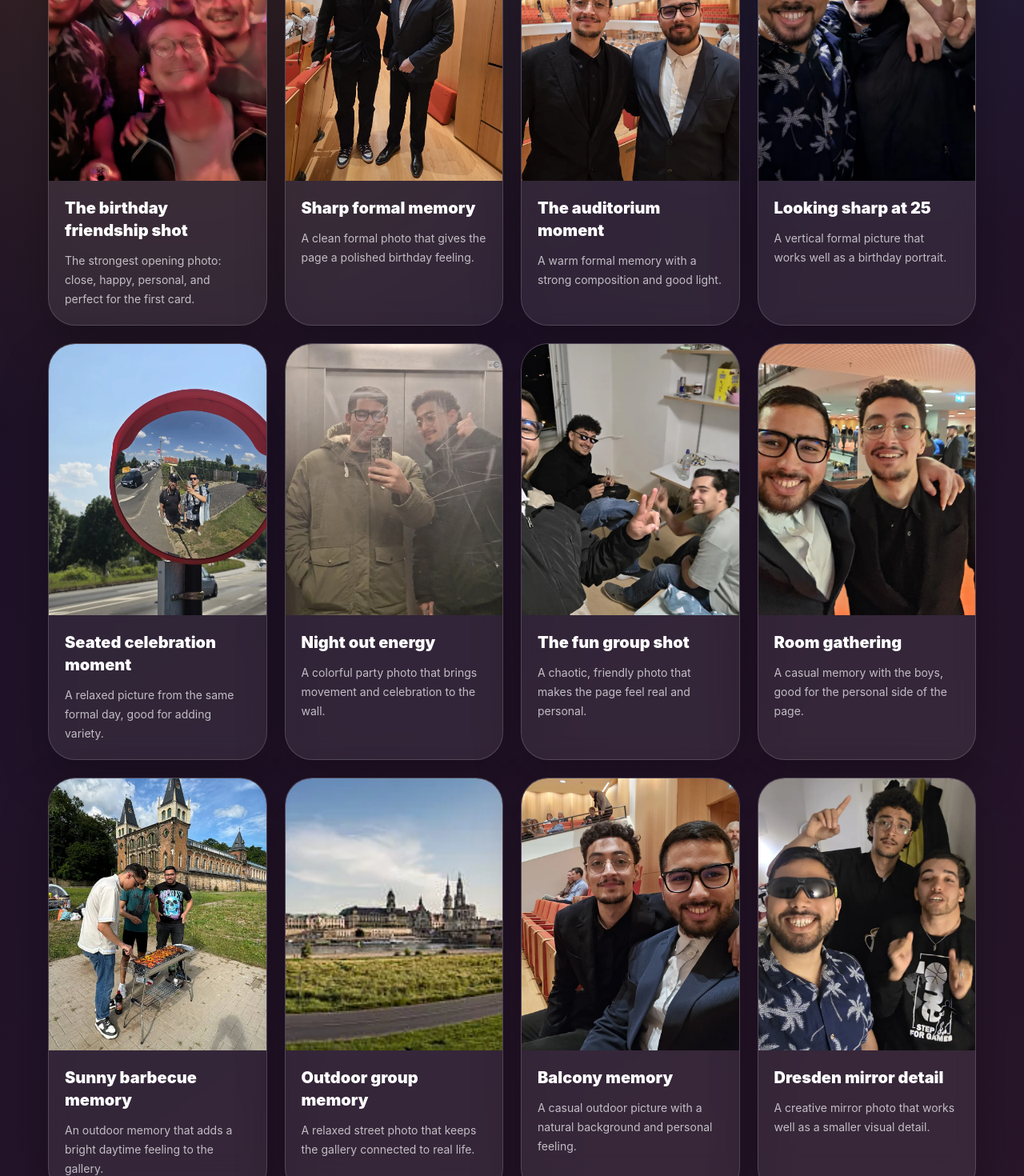
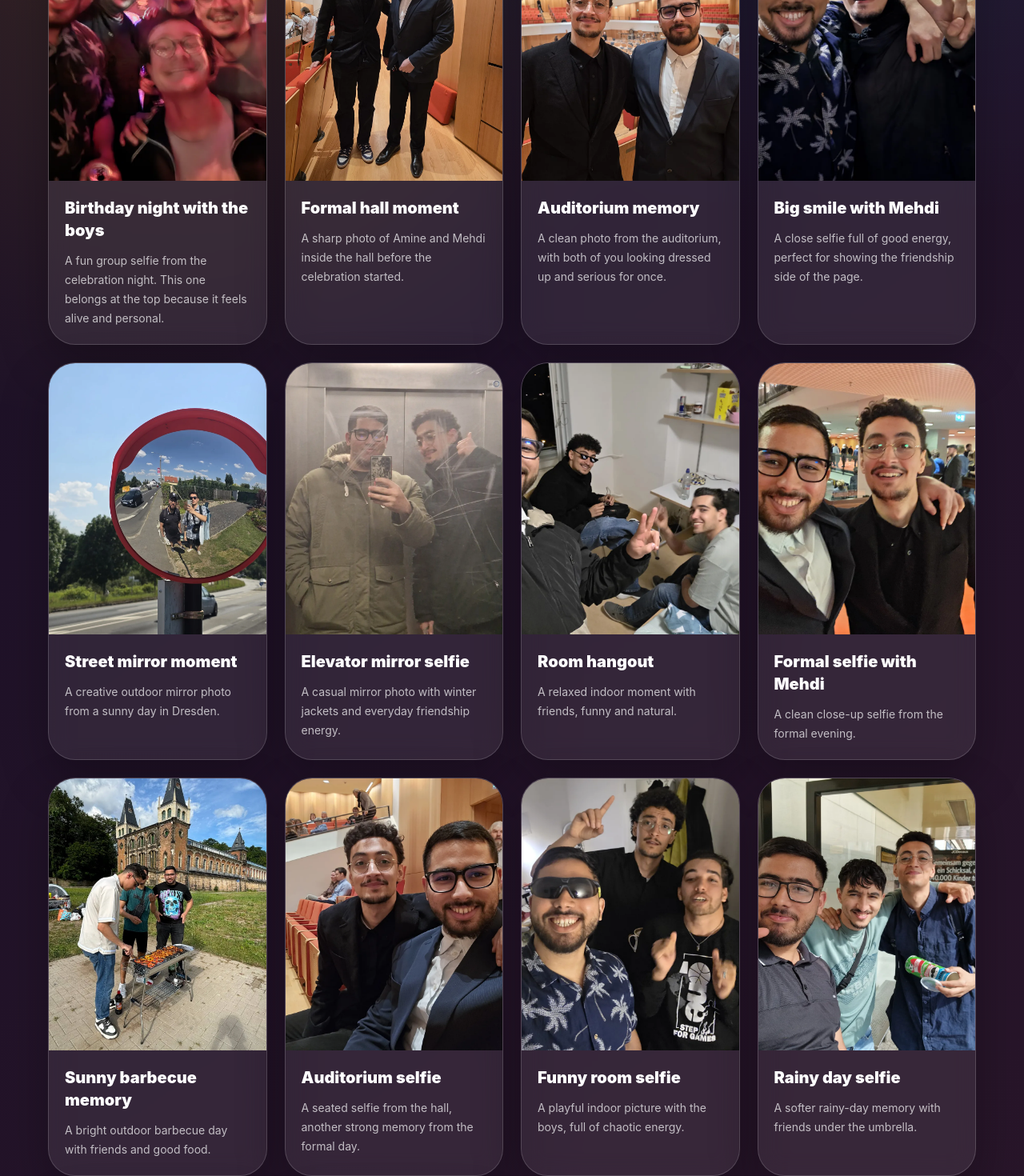
Before and after one commit to aminee94-byte/Mehdi-_Birthday, a React (Vite) app: page / in a window 1280 px wide. Shown: the part 2175-3645 px from the top of the page at 80% size. Built offline with nearby package versions, Linux system fonts and the light colour scheme.

Commit message:
Remove Elbe photo and fix gallery captions

```diff
--- a/src/data/photos.ts
+++ b/src/data/photos.ts
@@ -2,84 +2,75 @@ export type BirthdayPhoto = { title: string; caption: string; src: string };
 
 export const birthdayPhotos: BirthdayPhoto[] = [
   {
-    title: 'The birthday friendship shot',
-    caption: 'The strongest opening photo: close, happy, personal, and perfect for the first card.',
+    title: 'Birthday night with the boys',
+    caption: 'A fun group selfie from the celebration night. This one belongs at the top because it feels alive and personal.',
     src: '/photos/mehdi-photo-07.webp',
   },
   {
-    title: 'Sharp formal memory',
-    caption: 'A clean formal photo that gives the page a polished birthday feeling.',
+    title: 'Formal hall moment',
+    caption: 'A sharp photo of Amine and Mehdi inside the hall before the celebration started.',
     src: '/photos/mehdi-photo-09.webp',
   },
   {
-    title: 'The auditorium moment',
-    caption: 'A warm formal memory with a strong composition and good light.',
+    title: 'Auditorium memory',
+    caption: 'A clean photo from the auditorium, with both of you looking dressed up and serious for once.',
     src: '/photos/mehdi-photo-10.webp',
   },
   {
-    title: 'Looking sharp at 25',
-    caption: 'A vertical formal picture that works well as a birthday portrait.',
+    title: 'Big smile with Mehdi',
+    caption: 'A close selfie full of good energy, perfect for showing the friendship side of the page.',
     src: '/photos/mehdi-photo-08.webp',
   },
   {
-    title: 'Seated celebration moment',
-    caption: 'A relaxed picture from the same formal day, good for adding variety.',
+    title: 'Street mirror moment',
+    caption: 'A creative outdoor mirror photo from a sunny day in Dresden.',
     src: '/photos/mehdi-photo-14.webp',
   },
   {
-    title: 'Night out energy',
-    caption: 'A colorful party photo that brings movement and celebration to the wall.',
+    title: 'Elevator mirror selfie',
+    caption: 'A casual mirror photo with winter jackets and everyday friendship energy.',
     src: '/photos/mehdi-photo-05.webp',
   },
   {
-    title: 'The fun group shot',
-    caption: 'A chaotic, friendly photo that makes the page feel real and personal.',
+    title: 'Room hangout',
+    caption: 'A relaxed indoor moment with friends, funny and natural.',
     src: '/photos/mehdi-photo-12.webp',
   },
   {
-    title: 'Room gathering',
-    caption: 'A casual memory with the boys, good for the personal side of the page.',
+    title: 'Formal selfie with Mehdi',
+    caption: 'A clean close-up selfie from the formal evening.',
     src: '/photos/mehdi-photo-11.webp',
   },
   {
     title: 'Sunny barbecue memory',
-    caption: 'An outdoor memory that adds a bright daytime feeling to the gallery.',
+    caption: 'A bright outdoor barbecue day with friends and good food.',
     src: '/photos/mehdi-photo-01.webp',
   },
   {
-    title: 'Outdoor group memory',
-    caption: 'A relaxed street photo that keeps the gallery connected to real life.',
-    src: '/photos/mehdi-photo-02.webp',
-  },
-  {
-    title: 'Balcony memory',
-    caption: 'A casual outdoor picture with a natural background and personal feeling.',
+    title: 'Auditorium selfie',
+    caption: 'A seated selfie from the hall, another strong memory from the formal day.',
     src: '/photos/mehdi-photo-15.webp',
   },
   {
-    title: 'Dresden mirror detail',
-    caption: 'A creative mirror photo that works well as a smaller visual detail.',
+    title: 'Funny room selfie',
+    caption: 'A playful indoor picture with the boys, full of chaotic energy.',
     src: '/photos/mehdi-photo-13.webp',
   },
   {
     title: 'Rainy day selfie',
-    caption: 'A simple rainy day memory that adds a softer mood to the collection.',
+    caption: 'A softer rainy-day memory with friends under the umbrella.',
     src: '/photos/mehdi-photo-03.webp',
   },
   {
     title: 'Club memory',
-    caption: 'A colorful late night photo kept lower in the gallery because it is blurrier.',
+    caption: 'A colorful night-out photo with party lights and birthday energy.',
     src: '/photos/mehdi-photo-06.webp',
   },
   {
-    title: 'Elevator mirror memory',
-    caption: 'A quiet everyday photo kept as the final personal detail.',
+    title: 'Umbrella memory',
+    caption: 'A rainy outdoor selfie that adds a real Dresden everyday feeling.',
     src: '/photos/mehdi-photo-04.webp',
   },
 ];
 
-export const elbePhoto: BirthdayPhoto = {
-  title: 'Dresden over the Elbe',
-  caption: 'The Dresden panorama for the Elbe postcard section.',
-  src: '/photos/dresden-panorama.webp',
-};
+export const elbePhoto: BirthdayPhoto | undefined = undefined;
```
